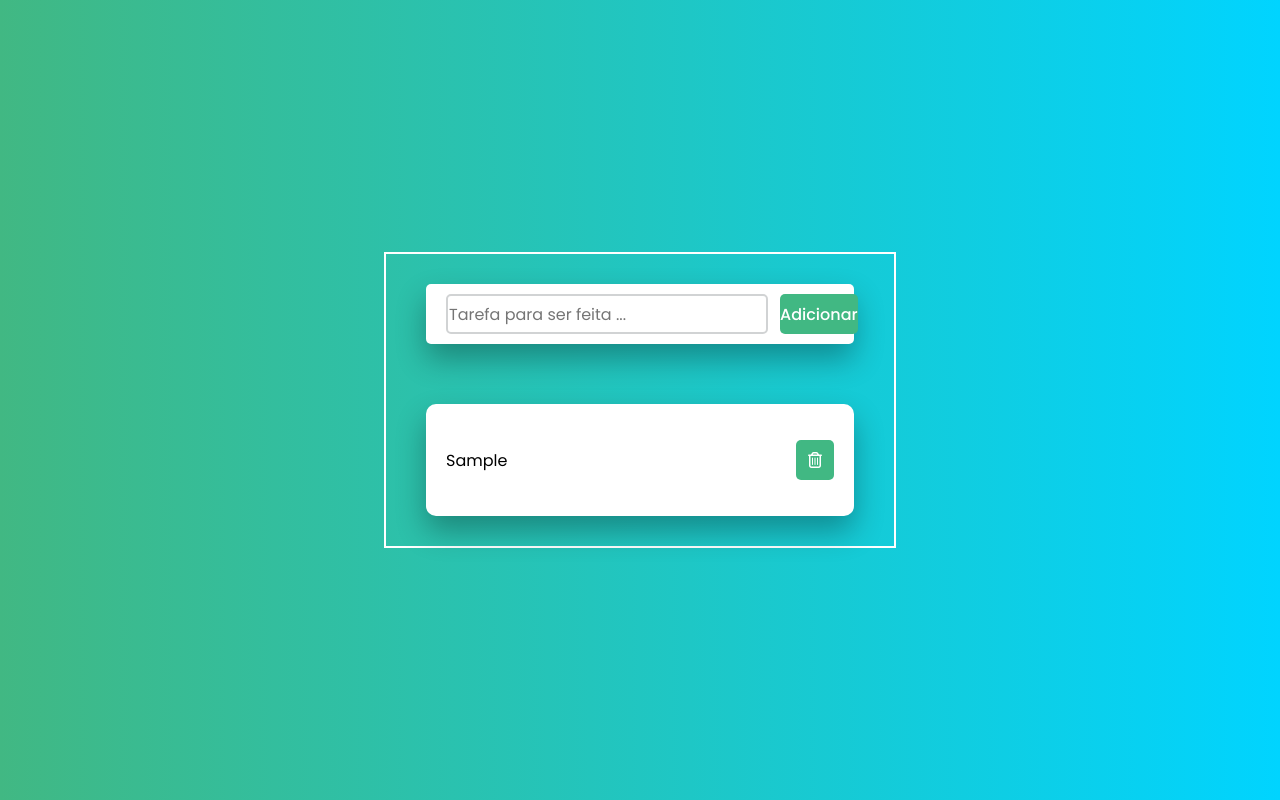
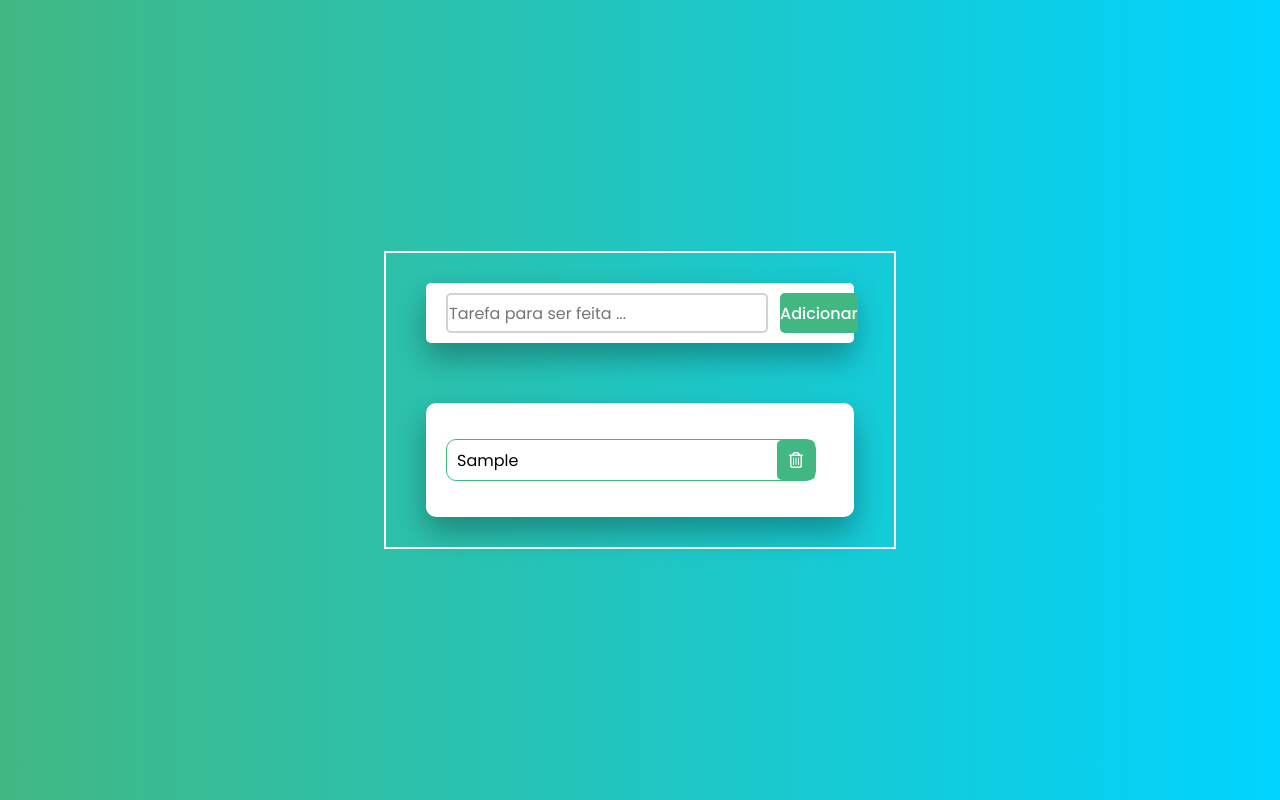
Before and after one commit to SauloMaia01/Projeto-criando-uma-LISTA-DE-TAREFAS, a plain HTML site: page index.html in a window 1280 px wide. Both pictures are taken after typing "Sample" into the empty fields and a click on the button "Adicionar". Drawn offline with Linux system fonts and the light colour scheme.

Commit message:
Acerto no css

```diff
--- a/script.js
+++ b/script.js
@@ -44,7 +44,7 @@ const handleAddTask = () => {
 
     inputElement.value = "";
 };
-
+/* childNodes: Pega todos os filhos do tasksContainer */
 const handleClick = (taskContent) => {
     const tasks = tasksContainer.childNodes;
 
--- a/style.css
+++ b/style.css
@@ -70,11 +70,16 @@ body {
 }
 
 .task-item {
+    align-items: center;
+    border-radius: 10px;
+    border: 1px solid rgba(65, 184, 131, 1);
     display: flex;
     justify-content: space-between;
-    align-items: center;
     margin-bottom: 6px;
     margin-top: 6px;
+    min-width: 370px;
+    padding-left: 10px;
+    width: 40%;
 }
 
 .task-item i {
```
Also changed, not shown: index.html (+2 -1 lines).
